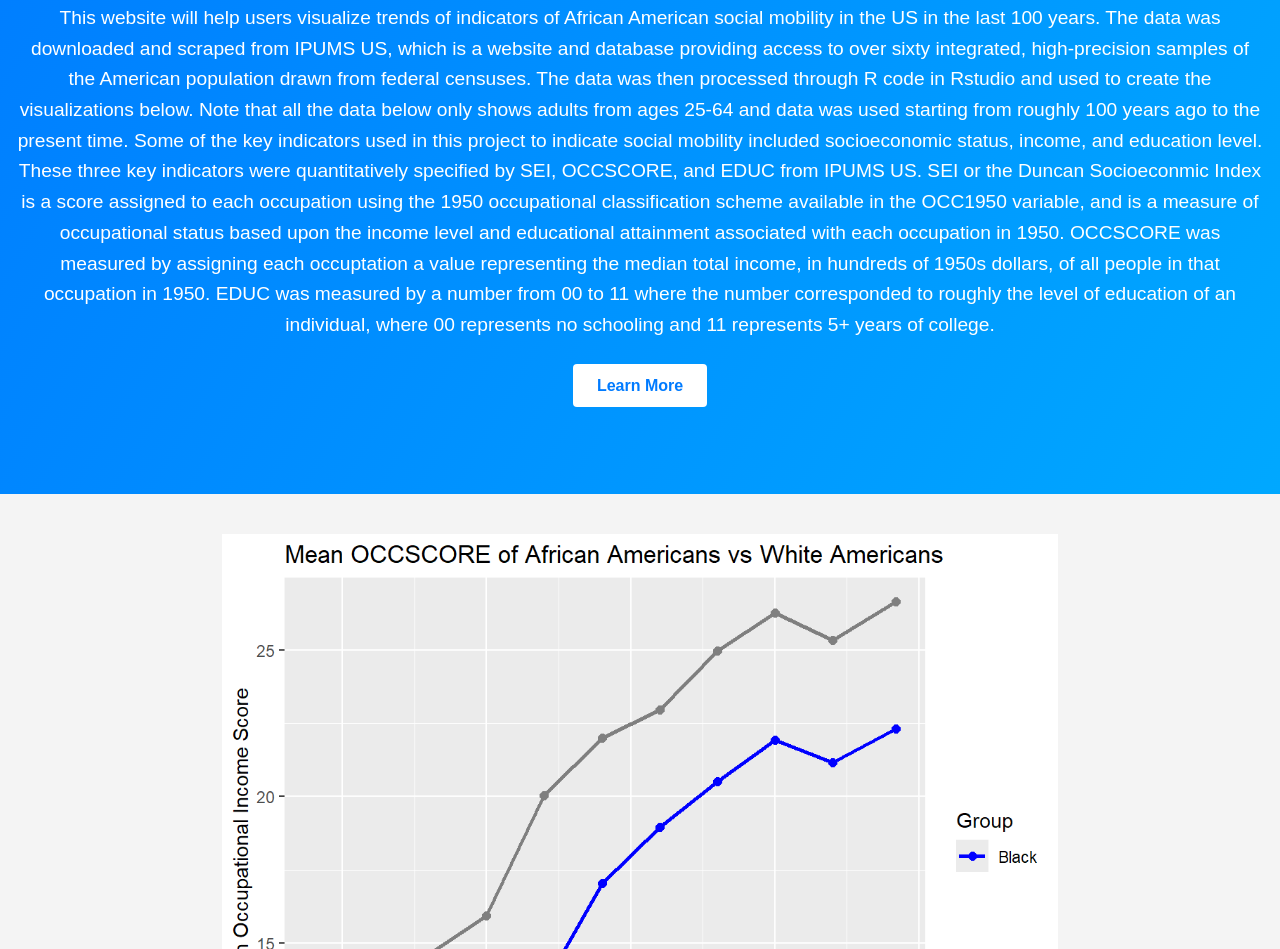
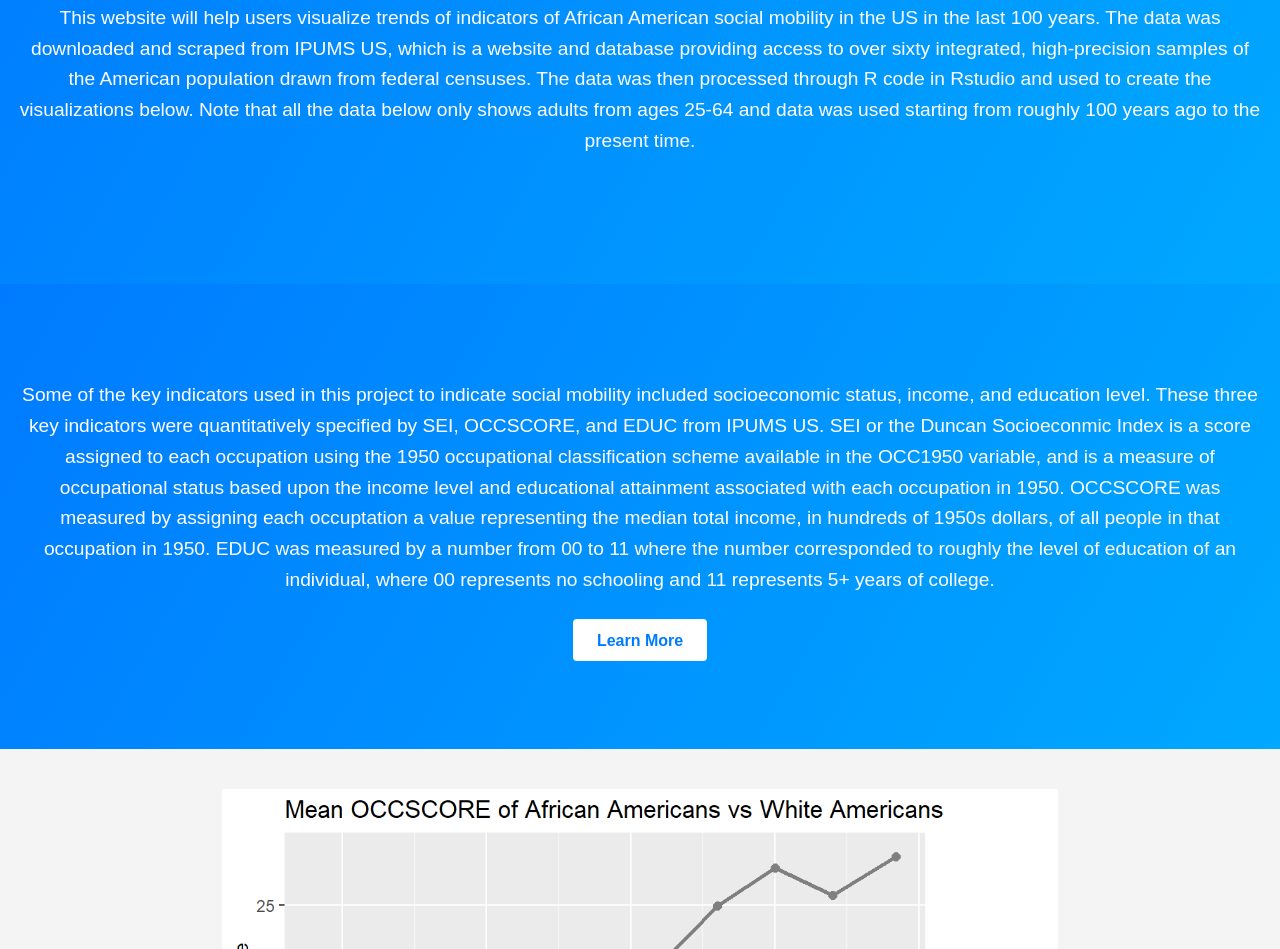
Before and after one commit to Mathperson271828/socialmobility-history189, a plain HTML site: page index.html in a window 1280 px wide. Shown: the part 321-1270 px from the top of the page. Drawn offline with Linux system fonts and the light colour scheme.

Commit message:
changed format

```diff
--- a/index.html
+++ b/index.html
@@ -28,8 +28,11 @@
             high-precision samples of the American population drawn from federal censuses. The data was then processed through R code in
             Rstudio and used to create the visualizations below. Note that all the data below only shows adults from ages 25-64 and data
             was used starting from roughly 100 years ago to the present time.
+        </p>
+    </section>
 
-            Some of the key indicators used in this project to indicate social mobility included socioeconomic status, income, and education
+    <section class="hero">
+        <p>Some of the key indicators used in this project to indicate social mobility included socioeconomic status, income, and education
             level. These three key indicators were quantitatively specified by SEI, OCCSCORE, and EDUC from IPUMS US. SEI or the
             Duncan Socioeconmic Index is a score assigned to each occupation using the 1950 occupational classification scheme available in the OCC1950
             variable, and is a measure of occupational status based upon the income level and educational attainment associated with each occupation in
@@ -37,7 +40,7 @@
             people in that occupation in 1950. EDUC was measured by a number from 00 to 11 where the number corresponded to roughly the level of
             education of an individual, where 00 represents no schooling and 11 represents 5+ years of college.
         </p>
-        <a href="#" class="btn">Learn More</a>
+    <a href="#" class="btn">Learn More</a>
     </section>
 
     <!-- Visualizations section -->
```
